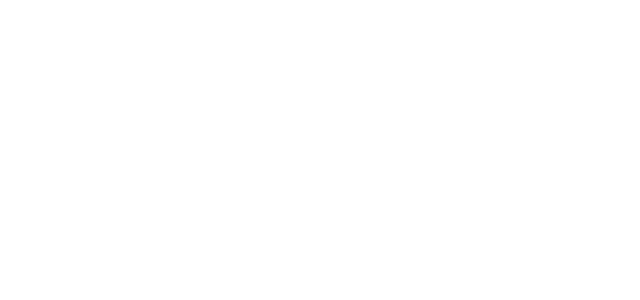
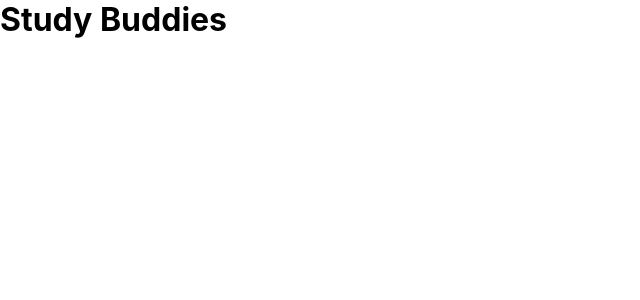
Before and after one commit to SchoolOfCode/national-project-week-maxi-mohamed-pyi-troy, a React (Create React App) app: page /buddies in a window 1280 px wide. Before the commit this address had no page. Shown: the top 300 px of the page, without its empty margins (0-640 px from the left). Built offline with nearby package versions, Linux system fonts and the light colour scheme.

Commit message:
Routes linked

```diff
--- a/src/components/App/App.js
+++ b/src/components/App/App.js
@@ -7,6 +7,7 @@
 // import Library from "../Library";
 // import Header from "../Header";
 import Main from "../Main";
+import Buddies from "../Buddies";
 
 function App() {
       const [formData, setFormData] = useState({ email: "", bootcamperId: "" });
@@ -53,7 +54,10 @@
                         <Route
                               path="/"
                               element={
-            <LoginBox handleChange={handleChange} handleSubmit={handleSubmit} />
+                                    <LoginBox
+                                          handleChange={handleChange}
+                                          handleSubmit={handleSubmit}
+                                    />
                               }
                         />
                         <Route
@@ -67,6 +71,7 @@
                                     />
                               }
                         />
+                        <Route path="/buddies" element={<Buddies />} />
                   </Routes>
             </>
       );
--- a/src/components/NavBar/index.js
+++ b/src/components/NavBar/index.js
@@ -1,5 +1,6 @@
 import React from "react";
 import "./styles.css";
+import { Link } from "react-router-dom";
 
 const NavBar = () => {
       return (
@@ -7,18 +8,22 @@
                   <nav>
                         <ul className="listContainer">
                               <div className="nav-logos">
+                                    <Link to="/main">
                                           <li>
                                                 <img
                                                       src="https://media-public.canva.com/cnmeE/MADE1RcnmeE/2/t.png"
                                                       alt="libraryLogo"
                                                 ></img>
                                           </li>
+                                    </Link>
+                                    <Link to="/buddies">
                                           <li>
                                                 <img
                                                       src="https://media-public.canva.com/8wuZ4/MAESjo8wuZ4/1/t.png"
                                                       alt="studyBuddyLogo"
                                                 ></img>
                                           </li>
+                                    </Link>
                                     <li>
                                           <img
                                                 src="https://media-public.canva.com/HHe5s/MAD2U9HHe5s/1/t.png"
```
Lines whose indentation alone changed are shown as unchanged.
